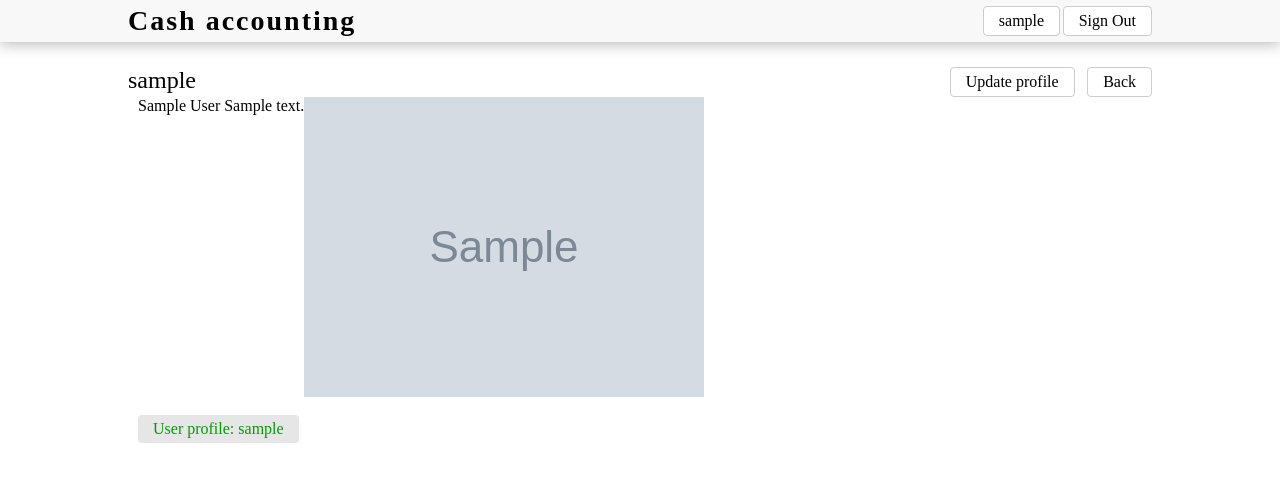
After one commit to GIMIDO/MoneyDashboard, a Django app: a page that uses MoneyDashboard_django/core/templates/home.html in a window 1280 px wide. The commit adds this page. Shown: the top 482 px of the page. Run offline with Django 4.2, Linux system fonts and the light colour scheme; a user stored in the database is signed in; tables that the repository leaves empty hold one stand-in row (values such as "Sample post"); grey boxes marked "Sample" are stand-in pictures.

Commit message:
0.5
Добавлен Профиль пользователя с возможностью изменения.

```diff
--- a/MoneyDashboard_django/MoneyDashboard_django/settings.py
+++ b/MoneyDashboard_django/MoneyDashboard_django/settings.py
@@ -1,4 +1,5 @@
 from pathlib import Path
+import os
 
 BASE_DIR = Path(__file__).resolve().parent.parent
 
@@ -95,6 +96,10 @@ USE_TZ = True
 # https://docs.djangoproject.com/en/4.0/howto/static-files/
 
 STATIC_URL = 'static/'
+MEDIA_ROOT = os.path.join(BASE_DIR, 'static')
+
+MEDIA_URL = 'media/'
+MEDIA_ROOT = os.path.join(BASE_DIR, 'media')
 
 # Default primary key field type
 # https://docs.djangoproject.com/en/4.0/ref/settings/#default-auto-field
--- a/MoneyDashboard_django/core/admin.py
+++ b/MoneyDashboard_django/core/admin.py
@@ -6,3 +6,4 @@ admin.site.register(Category)
 admin.site.register(Wallet)
 admin.site.register(Currency)
 admin.site.register(FamilyAccess)
+admin.site.register(Profile)
--- a/MoneyDashboard_django/core/static/css/style.css
+++ b/MoneyDashboard_django/core/static/css/style.css
@@ -299,9 +299,9 @@ ul.errorlist > li {
     margin-left: 10px;
 }
 /* help text -django */
-span.helptext {
+/* span.helptext {
     display: none;
-}
+} */
 
 /* MESSAGE */
 .message {
--- a/MoneyDashboard_django/core/templates/category_manager.html
+++ b/MoneyDashboard_django/core/templates/category_manager.html
@@ -1,5 +1,4 @@
 {% extends 'home.html' %}
-<title>{{ page_title }}</title>
 {% block content %}
 <div class="container">
     {% if messages %}
@@ -10,7 +9,7 @@
 </div>
 
 <div class="title_name_block">
-    <p class="block-title">Categories</p>
+    <p class="block-title">Category Manager</p>
     <span class="message info-message">{{ count }}</span>
     <div class="actions">
         <a class="button_round" href="{% url 'create-category' wallet.pk %}?next={{ request.path }}">Create&nbspCategory</a>
--- a/MoneyDashboard_django/core/templates/home.html
+++ b/MoneyDashboard_django/core/templates/home.html
@@ -2,7 +2,6 @@
 <html lang="en">
 <head>
     <meta charset="UTF-8">
-    <title>Home</title>
     {% load static %}
     <link rel="stylesheet" href="{% static 'css/style.css' %}">
 </head>
@@ -12,7 +11,7 @@
             <p class="logo_text">Cash accounting</p>
             <div class="login_buttons">
                 {% if request.user.is_authenticated %}
-                <p class="message">{{ request.user.username }}</p>
+                <a class="button_round" href="{% url 'profile' request.user %}">{{ request.user.username }}</a>
                 <a class="button_round" href="{% url 'sign-out' %}">Sign Out</a>
                 {% endif %}
             </div>
--- a/MoneyDashboard_django/core/templates/page_manager.html
+++ b/MoneyDashboard_django/core/templates/page_manager.html
@@ -1,5 +1,4 @@
 {% extends 'home.html' %}
-<title>{{ page_title }}</title>
 {% block content %}
 <div class="container">
     {% if messages %}
@@ -25,7 +24,7 @@
     </div>
     <hr>
     <div class="container">
-        <form method="post">
+        <form action="" method="post" enctype="multipart/form-data">
             {% csrf_token %}
             {{ form.as_p }}
             <input class="button_round" type="submit" value="Save">
--- /dev/null
+++ b/MoneyDashboard_django/core/templates/profile.html
@@ -0,0 +1,28 @@
+{% extends 'home.html' %}
+{% block content %}
+<div class="title_name_block">
+    <p class="block-title">{{ profile.user.username }}</p>
+    <div class="actions">
+        <a class="button_round" href="{% url 'profile-update' profile.user.username %}?next={{ request.get_full_path|urlencode }}">Update profile</a>
+        <a class="button_round" href="{{ go_next }}">{{ button_title }}</a>
+    </div>
+</div>
+
+<div class="container">
+
+    {{ profile.first_name }}
+    {{ profile.last_name }}
+    {{ profile.bio }}
+    {% if profile.avatar %}
+    <img src="{{ profile.avatar.url }}" alt="..." />
+    {% endif %}
+</div>
+
+<div class="container">
+    {% if messages %}
+    {% for message in messages %}
+    <span class="message message_{{ message.tags }}">{{ message }}</span>
+    {% endfor %}
+    {% endif %}
+</div>
+{% endblock content %}
--- a/MoneyDashboard_django/core/templates/search_actions.html
+++ b/MoneyDashboard_django/core/templates/search_actions.html
@@ -1,5 +1,4 @@
 {% extends "home.html" %}
-{% block title %}Search{% endblock %}
 {% block content %}
     <div class="container">
         <p class="message">Amount of this period {{ total_amount }} BYN</p>
--- a/MoneyDashboard_django/core/templates/wallet.html
+++ b/MoneyDashboard_django/core/templates/wallet.html
@@ -1,5 +1,4 @@
 {% extends 'home.html' %}
-
 {% block content %}
 <div class="container message-container">
     <p class="message">Wallet owner: {{ wallet.user.username }}</p>
--- a/MoneyDashboard_django/core/templates/wallet_access.html
+++ b/MoneyDashboard_django/core/templates/wallet_access.html
@@ -10,7 +10,7 @@
 </div>
 
 <div class="title_name_block">
-    <p class="block-title">Accessed users</p>
+    <p class="block-title">Users with access</p>
     <div class="actions">
         <a class="button_round" href="{% url 'add-access' wallet_pk=wallet_pk %}?next={{ request.path }}">Add</a>
         <a class="button_round" href="{% url 'wallet-page' wallet_pk %}">Back</a>
--- a/MoneyDashboard_django/core/urls.py
+++ b/MoneyDashboard_django/core/urls.py
@@ -1,6 +1,8 @@
 from django.urls import path
 from django.contrib.auth.views import LogoutView
 from .views import *
+from django.conf import settings
+from django.conf.urls.static import static
 
 urlpatterns = [
     # home
@@ -45,6 +47,10 @@ urlpatterns = [
     path('wallet/<int:wallet_pk>/access-manager/add/', AddAccessView.as_view(), name='add-access'),
     path('wallet/<int:wallet_pk>/access-manager/<str:user>/delete/', DeleteAccessView.as_view(), name='delete-access'),
 
-    # delete
+    # other delete
     path('<str:model>/<int:pk>/delete/', DeleteModelView.as_view(), name='delete-model'),
-]
+
+    # profile
+    path('profile/<str:username>/', ProfileView.as_view(), name='profile'),
+    path('profile/<str:username>/update/', ProfileUpdate.as_view(), name='profile-update'),
+] + static(settings.MEDIA_URL, document_root=settings.MEDIA_ROOT)
--- a/MoneyDashboard_django/core/views.py
+++ b/MoneyDashboard_django/core/views.py
@@ -25,7 +25,8 @@ class LoginView(View):
 
     def get(self, request):
         form = LoginForm(request.POST or None)
-        context = {'form': form, 'auth_check': 1, 'page_title':'Sign In', 'button_title':'Sign Up'}
+        context = {'form': form, 'auth_check': 1,
+                   'page_title':'Sign In', 'button_title':'Sign Up'}
         return render(request, 'page_manager.html', context)
 
     def post(self, request):
@@ -37,30 +38,40 @@ class LoginView(View):
             if user:
                 login(request, user)
                 return HttpResponseRedirect(get_next_link(request))
-        context = {'form': form, 'auth_check': 1, 'page_title':'Sign In', 'button_title':'Sign Up'}
+        context = {'form': form, 'auth_check': 1,
+                   'page_title':'Sign In', 'button_title':'Sign Up'}
         return render(request, 'page_manager.html', context)
 
 class RegistrationView(View):
 
     def get(self, request):
         form = RegistrationForm(request.POST or None)
-        context = {'form': form, 'auth_check': 2, 'page_title':'Sign Up', 'button_title':'Sign In'}
+        context = {'form': form, 'auth_check': 2,
+                   'page_title':'Sign Up', 'button_title':'Sign In'}
         return render(request, 'page_manager.html', context)
 
     def post(self, request):
         form = RegistrationForm(request.POST or None)
         if form.is_valid():
-            User.objects.create_user(
+
+            created_user = User.objects.create_user(
                 username=form.cleaned_data['username'],
                 password=form.cleaned_data['password'],
                 email=form.cleaned_data['email'])
+            created_user.save()
+
             user = authenticate(
                 username=form.cleaned_data['username'],
                 password=form.cleaned_data['password'])
+
+            Profile.objects.create(user=created_user)
+
             login(request, user)
+
             messages.add_message(request, messages.SUCCESS, "Registation completed!")
             return HttpResponseRedirect(get_next_link(request))
-        context = {'form': form, 'auth_check': 2, 'page_title':'Sign Up', 'button_title':'Sign In'}
+        context = {'form': form, 'auth_check': 2,
+                   'page_title':'Sign Up', 'button_title':'Sign In'}
         return render(request, 'page_manager.html', context)
 
 class LogoutView(View):
@@ -125,7 +136,8 @@ class CreateAction(AuthUserMixin, View):
         wallet = Wallet.objects.get(pk=kwargs.get('wallet_pk'))
         if FamilyAccess.objects.filter(user=request.user, wallet=wallet) or wallet.user == request.user:
             form = ActionForm(kwargs.get('wallet_pk'), request.POST or None)
-            context = {'form': form, 'go_next': get_next_link(request), 'page_title':'Create action', 'button_title':'Back'}
+            context = {'form': form, 'go_next': get_next_link(request),
+                       'page_title':'Create action', 'button_title':'Back'}
             return render(request, 'page_manager.html', context)
         else:
             messages.add_message(request, messages.WARNING, "Error!")
@@ -147,7 +159,8 @@ class CreateAction(AuthUserMixin, View):
             calc_amount_wallet('create',action, kwargs.get('wallet_pk'))
             messages.add_message(request, messages.SUCCESS, "Added action: {}".format(form.cleaned_data['title']))
             return HttpResponseRedirect(get_next_link(request))
-        context = {'form': form, 'go_next': get_next_link(request), 'page_title':'Create action', 'button_title':'Back'}
+        context = {'form': form, 'go_next': get_next_link(request),
+                   'page_title':'Create action', 'button_title':'Back'}
         return render(request, 'page_manager.html', context)
 
 class UpdateAction(AuthUserMixin, View):
@@ -156,7 +169,8 @@ class UpdateAction(AuthUserMixin, View):
         if (Action.objects.get(pk=kwargs.get('pk')).user == request.user) or (Wallet.objects.get(pk=kwargs.get('wallet_pk')).user == request.user):
             action = Action.objects.get(pk=(kwargs.get('pk')))
             form = ActionForm(kwargs.get('wallet_pk'), request.POST or None, instance=action)
-            context = {'form': form,'go_next': get_next_link(request), 'page_title':'Update action', 'button_title':'Back'}
+            context = {'form': form,'go_next': get_next_link(request),
+                       'page_title':'Update action', 'button_title':'Back'}
             return render(request, 'page_manager.html', context)
         else:
             messages.add_message(request,messages.WARNING,"Error!")
@@ -173,7 +187,8 @@ class UpdateAction(AuthUserMixin, View):
             return HttpResponseRedirect(get_next_link(request))
         else:
             form = ActionForm(instance=action)
-        context = {'form': form, 'go_next': get_next_link(request), 'page_title':'Update action', 'button_title':'Back'}
+        context = {'form': form, 'go_next': get_next_link(request),
+                   'page_title':'Update action', 'button_title':'Back'}
         return render(request, 'page_manager.html', context)
 
 # category
@@ -199,7 +214,8 @@ class CreateCategory(AuthUserMixin, View):
             Category.objects.create(title=form.cleaned_data['title'], wallet=wallet,  user=request.user)
             messages.add_message(request, messages.SUCCESS, "Added category: {}!".format(form.cleaned_data['title']))
             return HttpResponseRedirect(get_next_link(request))
-        context = {'form': form, 'go_next': get_next_link(request), 'page_title':'Create category',  'button_title':'Back'}
+        context = {'form': form, 'go_next': get_next_link(request),
+                   'page_title':'Create category',  'button_title':'Back'}
         return render(request, 'page_manager.html', context)
 
 class UpdateCategory(AuthUserMixin, View):
@@ -208,7 +224,8 @@ class UpdateCategory(AuthUserMixin, View):
         if (Category.objects.get(pk=kwargs.get('pk')).user == request.user) or (Wallet.objects.get(pk=kwargs.get('wallet_pk')).user == request.user):
             category = Category.objects.get(pk=kwargs.get('pk'))
             form = CategoryForm(request.POST or None, instance=category)
-            context = {'form': form, 'go_next': get_next_link(request), 'page_title':'Update category', 'button_title':'Back'}
+            context = {'form': form, 'go_next': get_next_link(request),
+                       'page_title':'Update category', 'button_title':'Back'}
             return render(request, 'page_manager.html', context)
         else:
             messages.add_message(request,messages.WARNING,"Error!")
@@ -225,7 +242,8 @@ class UpdateCategory(AuthUserMixin, View):
         else:
             form = CategoryForm(instance=category)
 
-        context = {'form': form,'go_next': get_next_link(request),'page_title':'Update category','button_title':'Back'}
+        context = {'form': form,'go_next': get_next_link(request),
+                   'page_title':'Update category','button_title':'Back'}
         return render(request, 'page_manager.html', context)
 
 class CategoryManager(AuthUserMixin, View):
@@ -251,7 +269,8 @@ class CreateWallet(AuthUserMixin, View):
     def get(self, request):
         form = WalletForm(request.user,
                           request.POST or None)
-        context = {'form': form, 'go_next': get_next_link(request), 'page_title':'Create wallet', 'button_title':'Back'}
+        context = {'form': form, 'go_next': get_next_link(request),
+                   'page_title':'Create wallet', 'button_title':'Back'}
         return render(request, 'page_manager.html', context)
 
     def post(self, request):
@@ -263,7 +282,8 @@ class CreateWallet(AuthUserMixin, View):
                                   start_amount=form.cleaned_data['start_amount'])
             messages.add_message(request, messages.SUCCESS, "Added wallet: {}!".format(form.cleaned_data['title']))
             return HttpResponseRedirect(get_next_link(request))
-        context = {'form': form, 'go_next': get_next_link(request), 'page_title':'Create wallet', 'button_title':'Back'}
+        context = {'form': form, 'go_next': get_next_link(request),
+                   'page_title':'Create wallet', 'button_title':'Back'}
         return render(request, 'page_manager.html', context)
 
 class UpdateWallet(AuthUserMixin, View):
@@ -272,7 +292,8 @@ class UpdateWallet(AuthUserMixin, View):
         if (Wallet.objects.get(pk=kwargs.get('wallet_pk')).user == request.user):
             wallet = Wallet.objects.get(user=request.user, pk=(kwargs.get('wallet_pk')))
             form = WalletForm(request.user, request.POST or None, instance=wallet)
-            context = {'form': form, 'go_next': get_next_link(request), 'page_title':'Update wallet', 'button_title':'Back'}
+            context = {'form': form, 'go_next': get_next_link(request),
+                       'page_title':'Update wallet', 'button_title':'Back'}
             return render(request, 'page_manager.html', context)
         else:
             messages.add_message(request,messages.WARNING,"Error!")
@@ -287,7 +308,8 @@ class UpdateWallet(AuthUserMixin, View):
             return HttpResponseRedirect(get_next_link(request))
         else:
             form = CategoryForm(instance=wallet)
-        context = {'form': form,'go_next': get_next_link(request), 'page_title':'Update wallet', 'button_title':'Back'}
+        context = {'form': form,'go_next': get_next_link(request),
+                   'page_title':'Update wallet', 'button_title':'Back'}
         return render(request, 'page_manager.html', context)
 
 class WalletView(AuthUserMixin, View):
@@ -313,7 +335,8 @@ class CreateCurrency(AuthUserMixin, View):
 
     def get(self, request):
         form = CurrencyForm(request.POST or None)
-        context = {'form': form, 'go_next': get_next_link(request),'page_title':'Create currency','button_title':'Back'}
+        context = {'form': form, 'go_next': get_next_link(request),
+                   'page_title':'Create currency','button_title':'Back'}
         return render(request, 'page_manager.html', context)
 
     def post(self, request):
@@ -323,7 +346,8 @@ class CreateCurrency(AuthUserMixin, View):
             messages.add_message(request, messages.SUCCESS, "Added currency: {} [{}]!".format(form.cleaned_data['title'],
                                                                                               form.cleaned_data['coef']))
             return HttpResponseRedirect(get_next_link(request))
-        context = {'form': form, 'go_next': get_next_link(request),'page_title':'Create currency', 'button_title':'Back'}
+        context = {'form': form, 'go_next': get_next_link(request),
+                   'page_title':'Create currency', 'button_title':'Back'}
         return render(request, 'page_manager.html', context)
 
 class UpdateCurrency(AuthUserMixin, View):
@@ -332,7 +356,8 @@ class UpdateCurrency(AuthUserMixin, View):
         if (Currency.objects.get(pk=kwargs.get('pk')).user == request.user):
             currency = Currency.objects.get(user=request.user, pk=(kwargs.get('pk')))
             form = CurrencyForm(request.POST or None,  instance=currency)
-            context = {'form': form, 'go_next': get_next_link(request), 'page_title':'Update currency', 'button_title':'Back'}
+            context = {'form': form, 'go_next': get_next_link(request),
+                       'page_title':'Update currency', 'button_title':'Back'}
             return render(request, 'page_manager.html', context)
         else:
             messages.add_message(request,messages.WARNING,"Error!")
@@ -347,7 +372,8 @@ class UpdateCurrency(AuthUserMixin, View):
             return HttpResponseRedirect(get_next_link(request))
         else:
             form = CurrencyForm(instance=currency)
-        context = {'form': form, 'go_next': get_next_link(request), 'page_title':'Update currency', 'button_title':'Back'}
+        context = {'form': form, 'go_next': get_next_link(request),
+                   'page_title':'Update currency', 'button_title':'Back'}
         return render(request, 'page_manager.html', context)
 
 # delete
@@ -413,7 +439,8 @@ class AddAccessView(AuthUserMixin, OwnerAccessMixin, View):
 
     def get(self, request, **kwargs):
         form = FamilyAccessForm(request.POST or None)
-        context = {'form': form, 'go_next': get_next_link(request), 'page_title': 'Add user', 'button_title':'Back'}
+        context = {'form': form, 'go_next': get_next_link(request),
+                   'page_title': 'Add user', 'button_title':'Back'}
         return render(request, 'page_manager.html', context)
 
     def post(self, request, **kwargs):
@@ -422,5 +449,44 @@ class AddAccessView(AuthUserMixin, OwnerAccessMixin, View):
             FamilyAccess.objects.create(user=form.cleaned_data['user'],wallet=Wallet.objects.get(user=request.user, pk=kwargs.get('wallet_pk')))
             messages.add_message(request, messages.SUCCESS, "Added user: {}".format(form.cleaned_data['user'].username))
             return HttpResponseRedirect(get_next_link(request))
-        context = {'form': form, 'go_next': get_next_link(request), 'page_title':'Add user', 'button_title':'Back'}
+        context = {'form': form, 'go_next': get_next_link(request),
+                   'page_title':'Add user', 'button_title':'Back'}
         return render(request, 'page_manager.html', context)
+
+# profile
+class ProfileView(AuthUserMixin, View):
+
+    def get(self, request, **kwargs):
+        user_profile = User.objects.get(username=kwargs.get('username'))
+        profile = Profile.objects.get(user=user_profile)
+        messages.add_message(request, messages.SUCCESS, "User profile: {}".format(kwargs.get('username')))
+
+        context = {'go_next': get_next_link(request), 'profile': profile,
+                   'button_title':'Back'}
+        return render(request, 'profile.html', context)
+
+class ProfileUpdate(AuthUserMixin, View):
+
+    def get(self, request, **kwargs):
+        profile = Profile.objects.get(user=User.objects.get(username=kwargs.get('username')))
+        if profile.user == request.user:
+            form = ProfileForm(request.POST or None, instance=profile)
+            context = {'form':form ,'go_next': get_next_link(request),
+                       'page_title':'Profile update', 'button_title':'Back'}
+            return render(request, 'page_manager.html', context)
+        else:
+            messages.add_message(request, messages.WARNING, "Error!")
+            return HttpResponseRedirect(get_next_link(request))
+
+    def post(self, request, **kwargs):
+        profile = Profile.objects.get(user=User.objects.get(username=kwargs.get('username')))
+        form = ProfileForm(request.POST or None, request.FILES, instance=profile)
+        if form.is_valid():
+            form.save()
+            messages.add_message(request, messages.SUCCESS, "Profile updated!")
+            return HttpResponseRedirect(get_next_link(request))
+        else:
+            form = ProfileForm(instance=profile)
+        context = {'form': form, 'go_next': get_next_link(request),
+                   'page_title':'Update profile', 'button_title':'Back'}
+        return render(request, 'page_manager.html', context)
```
Also changed, not shown: MoneyDashboard_django/core/forms.py (+9 -0 lines), MoneyDashboard_django/core/models.py (+5 -4 lines), MoneyDashboard_django/core/migrations/0001_initial.py (deleted).
